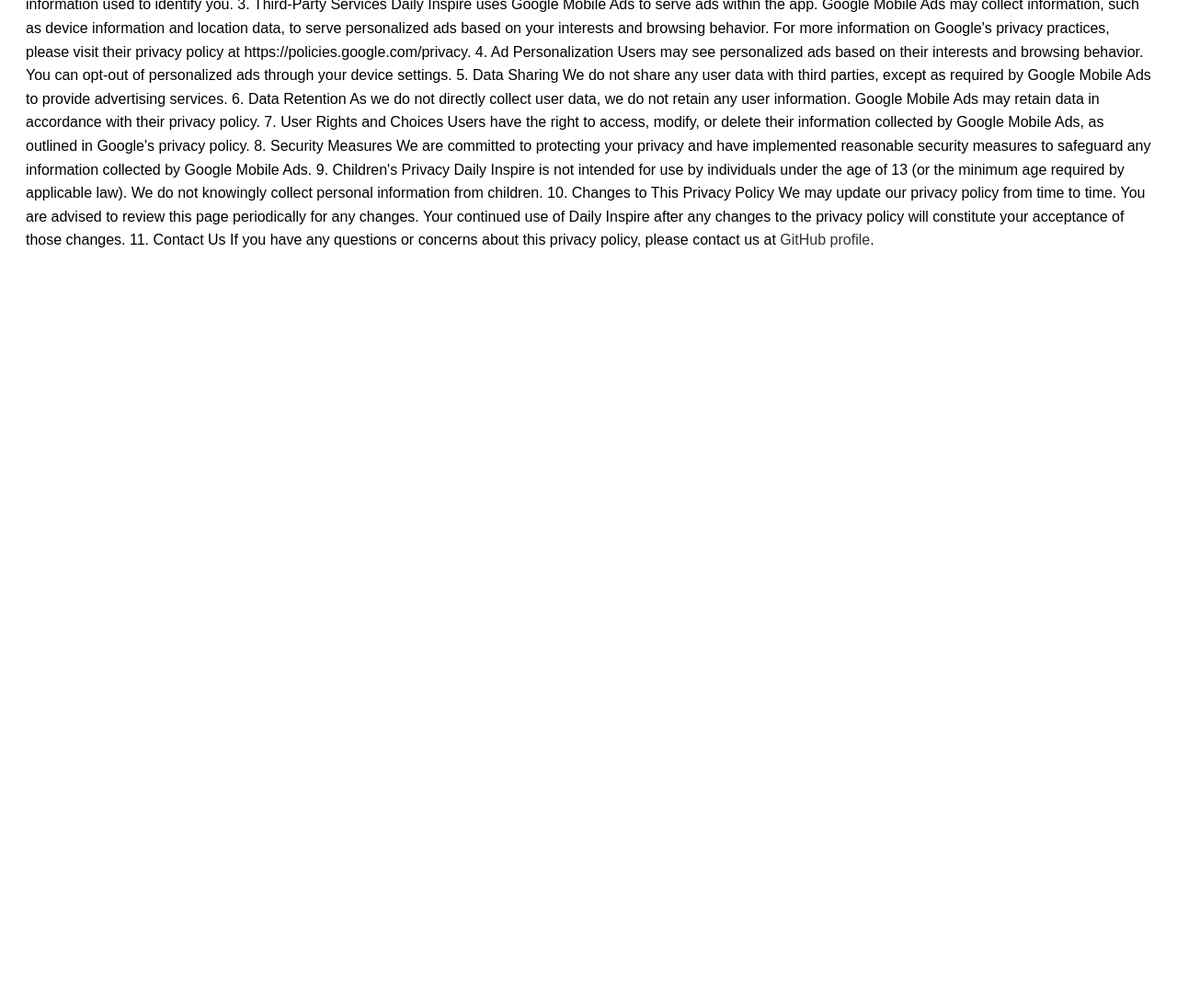
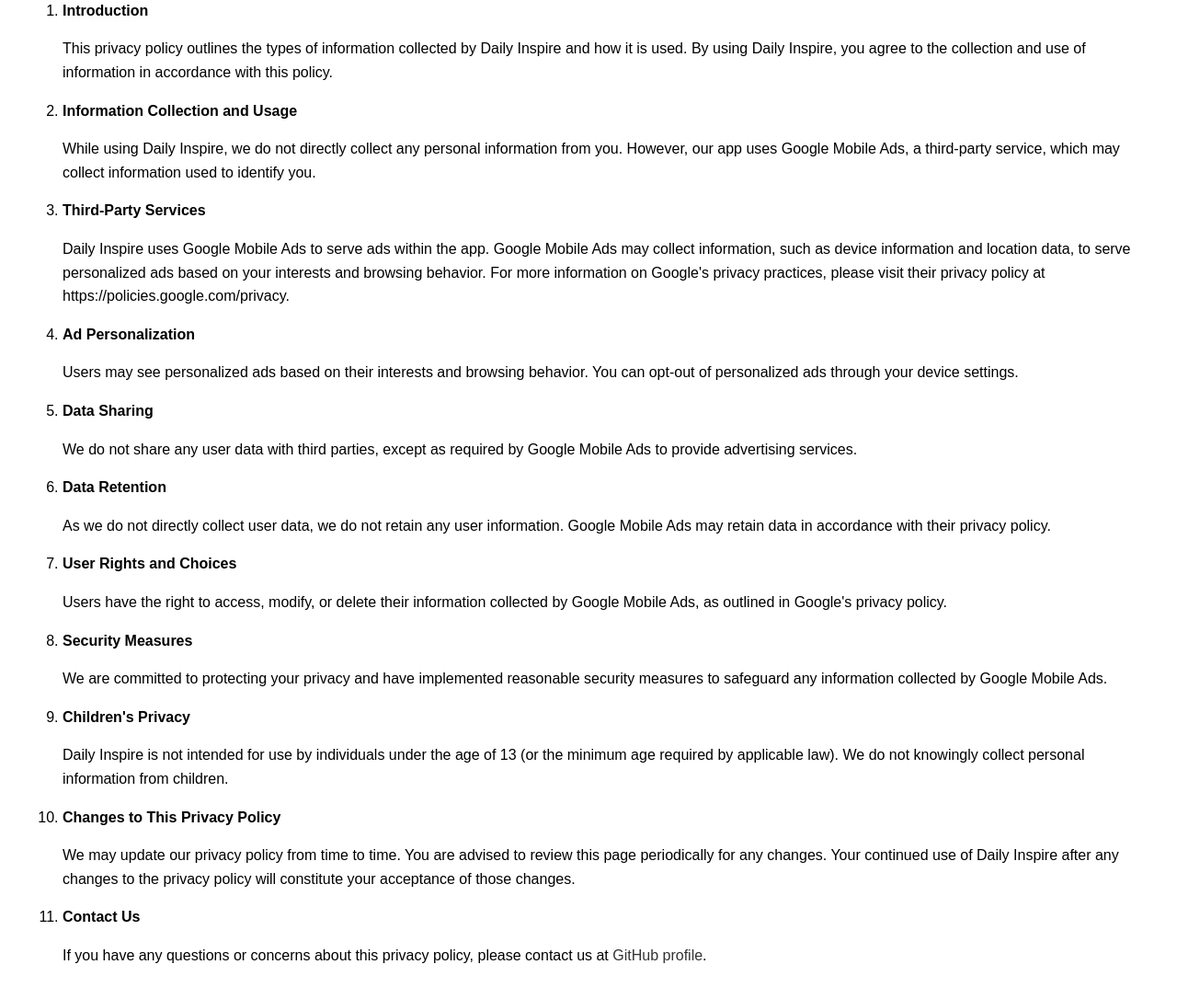
Before and after one commit to Madamowi/madamowi.github.io, a plain HTML site: page privacy_policy.html in a window 1280 px wide. Shown: the part 248-1334 px from the top of the page at 92% size. Before the commit the page ends 800 px from the top, so only its background shows below. Drawn offline with Linux system fonts and the light colour scheme.

Commit message:
changens

```diff
--- a/privacy_policy.html
+++ b/privacy_policy.html
@@ -42,55 +42,54 @@
     </nav>
     <main>
         <div class="privacy-policy-container">
-            <p>
-            Privacy Policy
-
-            This privacy policy governs your use of the Daily Inspire mobile application.
-
-            1. Introduction
-
-            This privacy policy outlines the types of information collected by Daily Inspire and how it is used. By using Daily Inspire, you agree to the collection and use of information in accordance with this policy.
-
-            2. Information Collection and Usage
-
-            While using Daily Inspire, we do not directly collect any personal information from you. However, our app uses Google Mobile Ads, a third-party service, which may collect information used to identify you.
-
-            3. Third-Party Services
-
-            Daily Inspire uses Google Mobile Ads to serve ads within the app. Google Mobile Ads may collect information, such as device information and location data, to serve personalized ads based on your interests and browsing behavior. For more information on Google's privacy practices, please visit their privacy policy at https://policies.google.com/privacy.
-
-            4. Ad Personalization
-
-            Users may see personalized ads based on their interests and browsing behavior. You can opt-out of personalized ads through your device settings.
-
-            5. Data Sharing
-
-            We do not share any user data with third parties, except as required by Google Mobile Ads to provide advertising services.
-
-            6. Data Retention
-
-            As we do not directly collect user data, we do not retain any user information. Google Mobile Ads may retain data in accordance with their privacy policy.
-
-            7. User Rights and Choices
-
-            Users have the right to access, modify, or delete their information collected by Google Mobile Ads, as outlined in Google's privacy policy.
-
-            8. Security Measures
-
-            We are committed to protecting your privacy and have implemented reasonable security measures to safeguard any information collected by Google Mobile Ads.
-
-            9. Children's Privacy
-
-            Daily Inspire is not intended for use by individuals under the age of 13 (or the minimum age required by applicable law). We do not knowingly collect personal information from children.
-
-            10. Changes to This Privacy Policy
-
-            We may update our privacy policy from time to time. You are advised to review this page periodically for any changes. Your continued use of Daily Inspire after any changes to the privacy policy will constitute your acceptance of those changes.
-
-            11. Contact Us
-
-            If you have any questions or concerns about this privacy policy, please contact us at <a href="https://madamowi.github.io/contact" target="_blank">GitHub profile</a>.
-            </p>
+            <p>Privacy Policy</p>
+            <p>This privacy policy governs your use of the Daily Inspire mobile application.</p>
+            <ol>
+                <li>
+                    <strong>Introduction</strong>
+                    <p>This privacy policy outlines the types of information collected by Daily Inspire and how it is used. By using Daily Inspire, you agree to the collection and use of information in accordance with this policy.</p>
+                </li>
+                <li>
+                    <strong>Information Collection and Usage</strong>
+                    <p>While using Daily Inspire, we do not directly collect any personal information from you. However, our app uses Google Mobile Ads, a third-party service, which may collect information used to identify you.</p>
+                </li>
+                <li>
+                    <strong>Third-Party Services</strong>
+                    <p>Daily Inspire uses Google Mobile Ads to serve ads within the app. Google Mobile Ads may collect information, such as device information and location data, to serve personalized ads based on your interests and browsing behavior. For more information on Google's privacy practices, please visit their privacy policy at https://policies.google.com/privacy.</p>
+                </li>
+                <li>
+                    <strong>Ad Personalization</strong>
+                    <p>Users may see personalized ads based on their interests and browsing behavior. You can opt-out of personalized ads through your device settings.</p>
+                </li>
+                <li>
+                    <strong>Data Sharing</strong>
+                    <p>We do not share any user data with third parties, except as required by Google Mobile Ads to provide advertising services.</p>
+                </li>
+                <li>
+                    <strong>Data Retention</strong>
+                    <p>As we do not directly collect user data, we do not retain any user information. Google Mobile Ads may retain data in accordance with their privacy policy.</p>
+                </li>
+                <li>
+                    <strong>User Rights and Choices</strong>
+                    <p>Users have the right to access, modify, or delete their information collected by Google Mobile Ads, as outlined in Google's privacy policy.</p>
+                </li>
+                <li>
+                    <strong>Security Measures</strong>
+                    <p>We are committed to protecting your privacy and have implemented reasonable security measures to safeguard any information collected by Google Mobile Ads.</p>
+                </li>
+                <li>
+                    <strong>Children's Privacy</strong>
+                    <p>Daily Inspire is not intended for use by individuals under the age of 13 (or the minimum age required by applicable law). We do not knowingly collect personal information from children.</p>
+                </li>
+                <li>
+                    <strong>Changes to This Privacy Policy</strong>
+                    <p>We may update our privacy policy from time to time. You are advised to review this page periodically for any changes. Your continued use of Daily Inspire after any changes to the privacy policy will constitute your acceptance of those changes.</p>
+                </li>
+                <li>
+                    <strong>Contact Us</strong>
+                    <p>If you have any questions or concerns about this privacy policy, please contact us at <a href="https://madamowi.github.io/contact" target="_blank">GitHub profile</a>.</p>
+                </li>
+            </ol>
         </div>
     </main>
 </body>
```
Also changed, not shown: index.html (+0 -46 lines).
